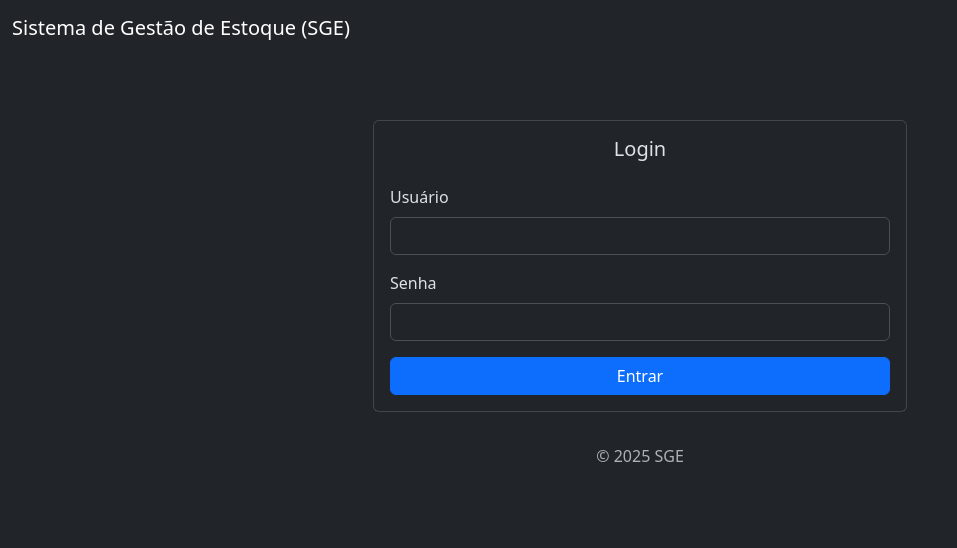
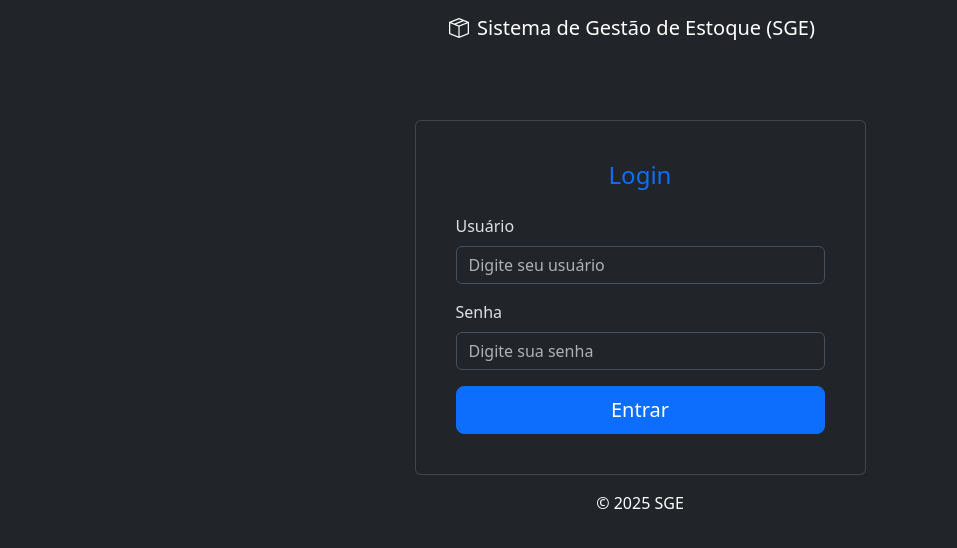
Before and after one commit to MarcioLucas22/sge-django, a Django app: page /login/ in a window 1280 px wide. Shown: the top 548 px of the page, without its empty margins (0-957 px from the left). Run offline with Django 5.2, Linux system fonts and the light colour scheme.

Commit message:
ajustes no login e em outros templates

```diff
--- a/app/templates/registration/login.html
+++ b/app/templates/registration/login.html
@@ -1,27 +1,47 @@
-{% extends 'base.html' %}
-{% block title %}Login{% endblock %}
+<!DOCTYPE html>
+<html lang="pt-br" data-bs-theme="dark">
 
-{% block content %}
+<head>
+      <meta charset="UTF-8">
+      <meta name="viewport" content="width=device-width, initial-scale=1.0">
+      <title>Login</title>
+      <link href="https://cdn.jsdelivr.net/npm/bootstrap@5.3.3/dist/css/bootstrap.min.css" rel="stylesheet"
+            integrity="sha384-QWTKZyjpPEjISv5WaRU9OFeRpok6YctnYmDr5pNlyT2bRjXh0JMhjY6hW+ALEwIH" crossorigin="anonymous">
+      <script src="https://cdn.jsdelivr.net/npm/bootstrap@5.3.3/dist/js/bootstrap.bundle.min.js"
+            integrity="sha384-YvpcrYf0tY3lHB60NNkmXc5s9fDVZLESaAA55NDzOxhy9GkcIdslK1eN7N6jIeHz"
+            crossorigin="anonymous"></script>
+      <link rel="stylesheet" href="https://cdn.jsdelivr.net/npm/bootstrap-icons@1.11.3/font/bootstrap-icons.min.css">
+</head>
+
+<body>
+      <nav class="navbar navbar-expand-lg navbar-dark bg-dark">
+            <div class="container-fluid justify-content-center">
+                  <p class="navbar-brand text-center">
+                        <i class="bi bi-box-seam me-2"></i>Sistema de Gestão de Estoque (SGE)
+                  </p>
+            </div>
+      </nav>
+
       <div class="container mt-5">
             <div class="row justify-content-center">
-            <div class="col-md-6">
-                  <div class="card">
+                  <div class="col-md-5">
+                        <div class="card p-4">
                               <div class="card-body">
-                              <h5 class="card-title text-center mb-4">Login</h5>
+                                    <h4 class="card-title text-center mb-4 text-primary">Login</h4>
                                     <form method="post">
                                           {% csrf_token %}
                                           <div class="mb-3">
                                                 <label for="username" class="form-label">Usuário</label>
                                                 <input type="text" class="form-control" id="username" name="username"
-                                                required>
+                                                      placeholder="Digite seu usuário" required>
                                           </div>
                                           <div class="mb-3">
                                                 <label for="password" class="form-label">Senha</label>
-                                          <input type="password" class="form-control" id="password" name="password"
-                                                required>
+                                                <input type="password" class="form-control" id="password"
+                                                      name="password" placeholder="Digite sua senha" required>
                                           </div>
                                           <div class="d-grid gap-2">
-                                          <button type="submit" class="btn btn-primary">Entrar</button>
+                                                <button type="submit" class="btn btn-primary btn-lg">Entrar</button>
                                           </div>
                                     </form>
                                     {% if form.errors %}
@@ -43,4 +63,11 @@
                   </div>
             </div>
       </div>
-{% endblock %}
+      <footer class="bg-dark text-white py-3 text-center mt-auto">
+            <div class="container">
+                <span>© 2025 SGE</span>
+            </div>
+        </footer>
+</body>
+
+</html>
--- a/app/views.py
+++ b/app/views.py
@@ -1,7 +1,7 @@
 import json
 from django.shortcuts import render
 from . import metrics
-from django.contrib.auth.decorators import login_required
+from django.contrib.auth.decorators import login_required, permission_required
 
 @login_required(login_url='login')
 def home(request):
--- a/inflows/templates/inflow_list.html
+++ b/inflows/templates/inflow_list.html
@@ -10,7 +10,7 @@ SGE - Entradas
         <div class="col-md-6">
             <form method="get" action="{%  url 'inflow_list' %}">
                 <div class="input-group">
-                    <input type="text" name="name" class="form-control" placeholder="Nome da entrada" value="{{ request.GET.name }}">
+                    <input type="text" name="product" class="form-control" placeholder="Nome da entrada" value="{{ request.GET.product }}">
                     <button type="submit" class="btn btn-primary">
                         <i class="bi bi-search"></i>
                     </button>
--- a/outflows/templates/outflow_list.html
+++ b/outflows/templates/outflow_list.html
@@ -12,7 +12,7 @@ SGE - Saídas
         <div class="col-md-6">
             <form method="get" action="{%  url 'outflow_list' %}">
                 <div class="input-group">
-                    <input type="text" name="name" class="form-control" placeholder="Nome da saída" value="{{ request.GET.name }}">
+                    <input type="text" name="product" class="form-control" placeholder="Nome da saída" value="{{ request.GET.product }}">
                     <button type="submit" class="btn btn-primary">
                         <i class="bi bi-search"></i>
                     </button>
--- a/products/templates/product_delete.html
+++ b/products/templates/product_delete.html
@@ -11,7 +11,7 @@ SGE - Deletar Produto
       <div class="card">
           <div class="card-body">
               <p class="card-text">Tem certeza que deseja deletar o produto <b>"{{ object.title }}"</b>?</p>
-              <form action="{% url 'product_delete' product.id%}" method="post" class="form">
+              <form action="{% url 'product_delete' object.id%}" method="post" class="form">
                   {% csrf_token %}
                   <button type="submit" class="btn btn-danger">Deletar</button>
               </form>
--- a/products/templates/product_list.html
+++ b/products/templates/product_list.html
@@ -65,6 +65,7 @@ SGE - Produtos
                     <th>Preço de custo</th>
                     <th>Preço de venda</th>
                     <th>Quantidade</th>
+                    <th>Ações</th>
                 </tr>
             </thead>
             <tbody>
--- a/products/templates/product_update.html
+++ b/products/templates/product_update.html
@@ -8,7 +8,7 @@
 
       <div class="card">
           <div class="card-body">
-              <form action="{% url 'product_update' product.id%}" method="post" class="form">
+              <form action="{% url 'product_update' object.id%}" method="post" class="form">
                   {% csrf_token %}
                   {{ form.as_p }} <!-- Exibe os campos do formulário -->
                   <button type="submit" class="btn btn-primary">Editar</button>
```
Also changed, not shown: db.sqlite3. Lines whose indentation alone changed are shown as unchanged.
